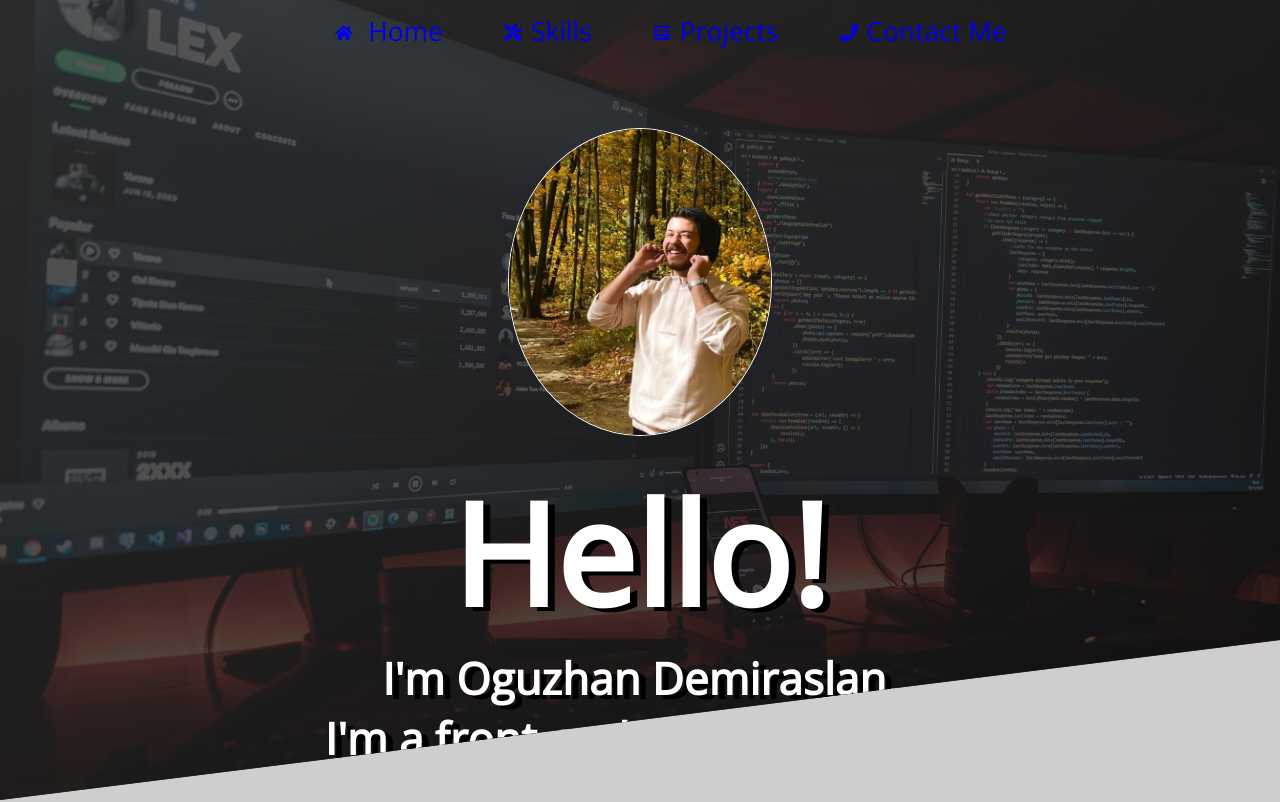
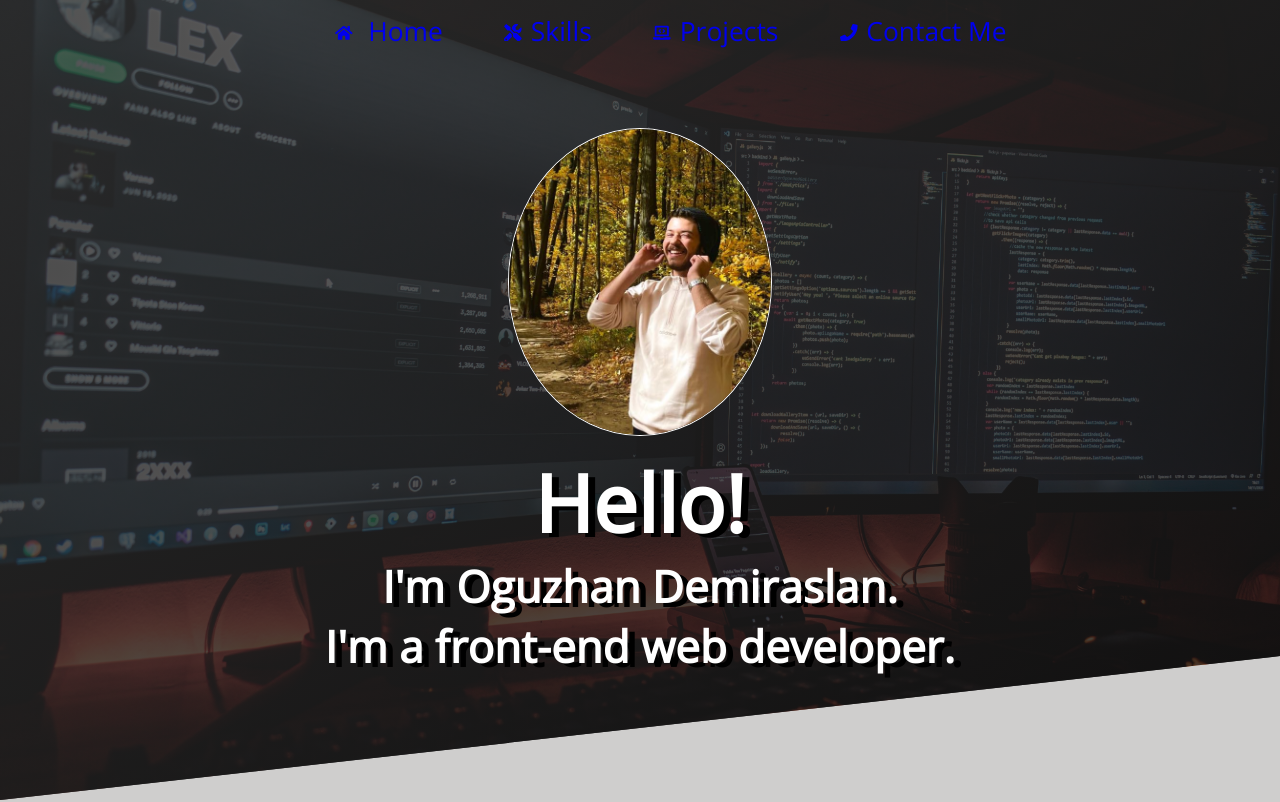
Before and after one commit to OzzyDm/portfolio, a Next.js app: page / in a window 1280 px wide. Shown: the top 802 px of the page. Built offline with nearby package versions, Linux system fonts and the light colour scheme.

Commit message:
header and footer updated

```diff
--- a/components/footer.js
+++ b/components/footer.js
@@ -6,7 +6,11 @@ function Footer() {
   return (
     <Fragment>
       <div className={classes.social}>
-        <a href="#" className={classes.icon}>
+        <a
+          href="https://www.instagram.com/oguzhan.demiraslan/"
+          target="_blank"
+          className={classes.icon}
+        >
           <FaInstagram />
         </a>
         <a href="#" className={classes.icon}>
--- a/components/header.module.css
+++ b/components/header.module.css
@@ -11,12 +11,12 @@
   object-fit: fill;
   height: 100vh;
   display: block;
-  clip-path: polygon(0 0, 100% 0, 100% 80%, 0% 100%);
+  clip-path: polygon(0 0, 100% 0, 100% 82%, 0% 100%);
   position: relative;
 }
 
 .name {
-  font-size: 8rem;
+  font-size: 4.5rem;
   text-align: center;
   padding-top: 10%;
   color: #fff;
```
